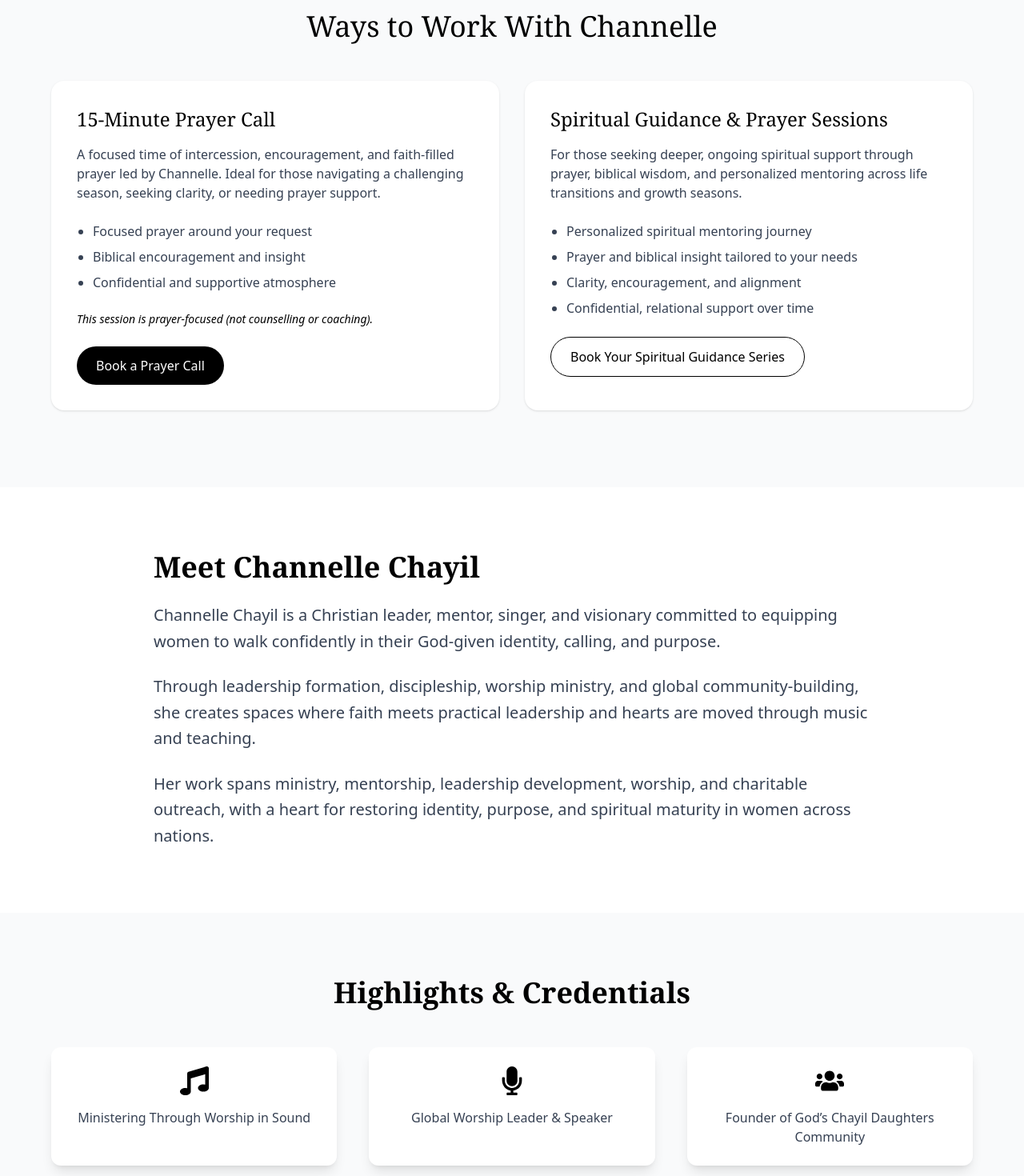
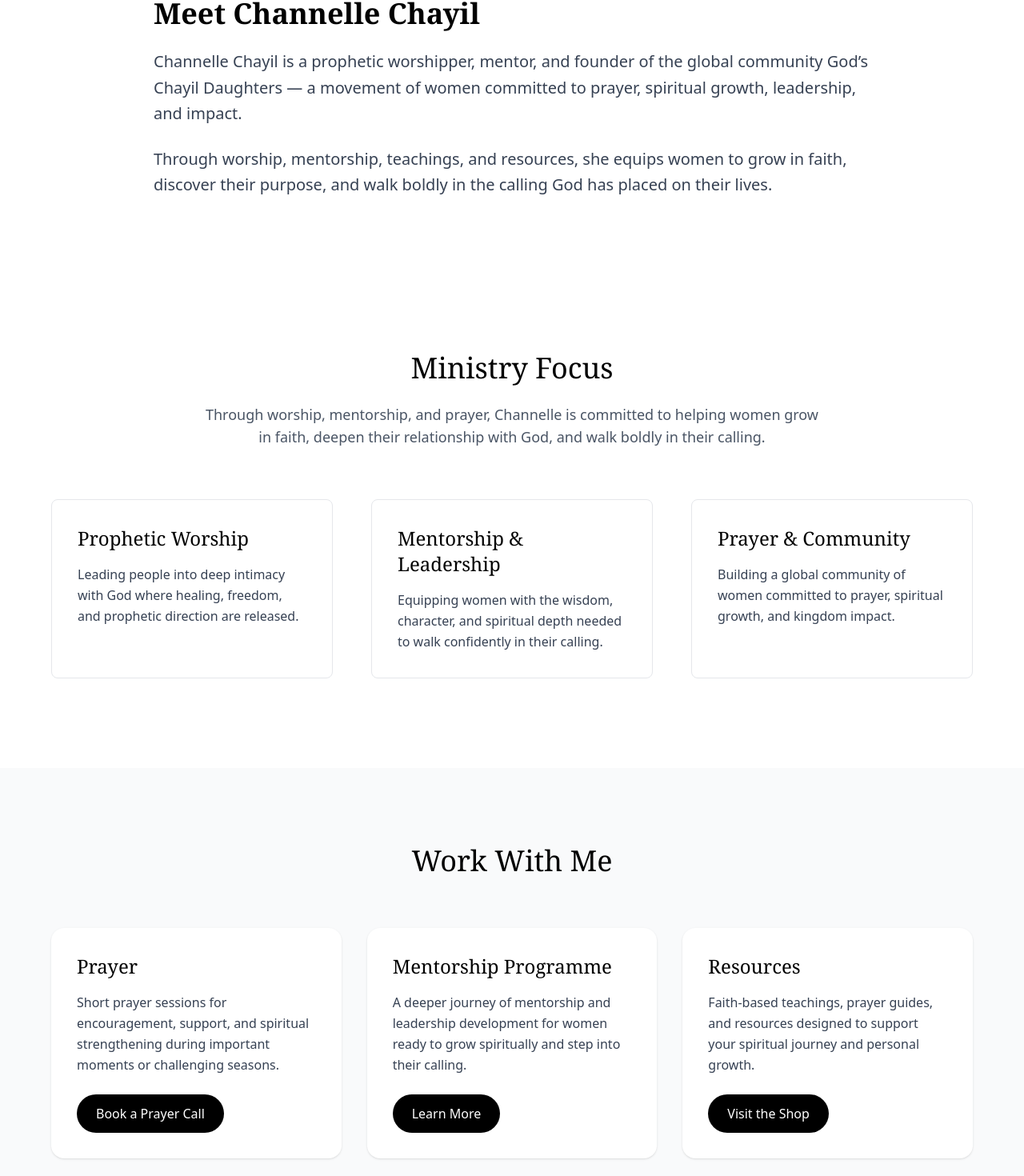
Before and after one commit to Gwills-X/Chanyil-portfolio, a React (Vite) app: page / in a window 1280 px wide. Shown: the part 1107-2577 px from the top of the page at 80% size. Built offline with nearby package versions, Linux system fonts and the light colour scheme.

Commit message:
added some changes to the home page

```diff
--- a/src/components/Highlights.jsx
+++ /dev/null
@@ -1,70 +0,0 @@
-import { motion } from "framer-motion";
-import {
-	FaMicrophone,
-	FaMusic,
-	FaUsers,
-	FaBook,
-	FaHandsHelping,
-	FaAward,
-} from "react-icons/fa";
-
-const Highlights = () => {
-	const highlights = [
-		{
-			icon: <FaMusic className='text-4xl text-black' />,
-			text: "Ministering Through Worship in Sound",
-		},
-		{
-			icon: <FaMicrophone className='text-4xl text-black' />,
-			text: "Global Worship Leader & Speaker",
-		},
-		{
-			icon: <FaUsers className='text-4xl text-black' />,
-			text: "Founder of God’s Chayil Daughters Community",
-		},
-		{
-			icon: <FaBook className='text-4xl text-black' />,
-			text: "Leadership Formation & Faith-Based Discipleship",
-		},
-		{
-			icon: <FaHandsHelping className='text-4xl text-black' />,
-			text: "Empowering Women Through Mentorship ",
-		},
-		{
-			icon: <FaAward className='text-4xl text-black' />,
-			text: "Best Woman Leader In Ministry - Women Worship Awards 2024 ",
-		},
-	];
-
-	return (
-		<section className='py-20 px-6 bg-gray-50'>
-			<div className='max-w-6xl mx-auto text-center'>
-				<motion.h2
-					className='text-3xl md:text-4xl font-serif font-semibold mb-12'
-					initial={{ opacity: 0, y: 20 }}
-					whileInView={{ opacity: 1, y: 0 }}
-					transition={{ duration: 0.8 }}
-					viewport={{ once: true }}>
-					Highlights & Credentials
-				</motion.h2>
-
-				<div className='grid grid-cols-1 sm:grid-cols-2 md:grid-cols-3 gap-10'>
-					{highlights.map((item, index) => (
-						<motion.div
-							key={index}
-							className='flex flex-col items-center text-center p-6 bg-white rounded-xl shadow-lg hover:scale-105 transition-transform duration-300'
-							initial={{ opacity: 0, y: 20 }}
-							whileInView={{ opacity: 1, y: 0 }}
-							transition={{ delay: index * 0.2, duration: 0.6 }}
-							viewport={{ once: true }}>
-							{item.icon}
-							<p className='mt-4 text-gray-700 font-medium'>{item.text}</p>
-						</motion.div>
-					))}
-				</div>
-			</div>
-		</section>
-	);
-};
-
-export default Highlights;
--- a/src/components/HomeCTA.jsx
+++ b/src/components/HomeCTA.jsx
@@ -33,12 +33,6 @@
           animate={{ opacity: 1, y: 0 }}
           transition={{ delay: 0.6, duration: 0.6 }}>
           <a
-						href='/invite'
-						className='px-10 py-4 bg-white text-black font-semibold rounded-full shadow-lg hover:bg-transparent hover:text-white hover:border hover:border-white hover:-translate-y-2 transition duration-500'>
-						Work With Channelle
-					</a>
-
-					<a
             href='/chayil-daughters'
             className='px-10 py-4 border-2 border-white font-semibold rounded-full hover:bg-white hover:text-black transition hover:-translate-y-2 duration-500'>
             Join the Community
--- a/src/components/Intro.jsx
+++ b/src/components/Intro.jsx
@@ -24,9 +24,9 @@
           initial={{ opacity: 0, x: 20 }}
           animate={{ opacity: 1, x: 0 }}
           transition={{ delay: 0.4, duration: 0.6 }}>
-					Channelle Chayil is a Christian leader, mentor, singer, and visionary
-					committed to equipping women to walk confidently in their God-given
-					identity, calling, and purpose.
+          Channelle Chayil is a prophetic worshipper, mentor, and founder of the
+          global community God’s Chayil Daughters — a movement of women
+          committed to prayer, spiritual growth, leadership, and impact.
         </motion.p>
 
         {/* Paragraph 2 */}
@@ -35,20 +35,9 @@
           initial={{ opacity: 0, x: 20 }}
           animate={{ opacity: 1, x: 0 }}
           transition={{ delay: 0.6, duration: 0.6 }}>
-					Through leadership formation, discipleship, worship ministry, and
-					global community-building, she creates spaces where faith meets
-					practical leadership and hearts are moved through music and teaching.
-				</motion.p>
-
-				{/* Paragraph 3 */}
-				<motion.p
-					className='text-lg md:text-xl text-gray-700 leading-relaxed'
-					initial={{ opacity: 0, x: 20 }}
-					animate={{ opacity: 1, x: 0 }}
-					transition={{ delay: 0.8, duration: 0.6 }}>
-					Her work spans ministry, mentorship, leadership development, worship,
-					and charitable outreach, with a heart for restoring identity, purpose,
-					and spiritual maturity in women across nations.
+          Through worship, mentorship, teachings, and resources, she equips
+          women to grow in faith, discover their purpose, and walk boldly in the
+          calling God has placed on their lives.
         </motion.p>
       </motion.div>
     </section>
--- /dev/null
+++ b/src/components/MinistryFocus.jsx
@@ -0,0 +1,70 @@
+import { motion } from "framer-motion";
+
+const fadeUp = {
+  initial: { opacity: 0, y: 30 },
+  animate: { opacity: 1, y: 0 },
+};
+
+const ministryAreas = [
+  {
+    title: "Prophetic Worship",
+    text: "Leading people into deep intimacy with God where healing, freedom, and prophetic direction are released.",
+  },
+  {
+    title: "Mentorship & Leadership",
+    text: "Equipping women with the wisdom, character, and spiritual depth needed to walk confidently in their calling.",
+  },
+  {
+    title: "Prayer & Community",
+    text: "Building a global community of women committed to prayer, spiritual growth, and kingdom impact.",
+  },
+];
+
+const MinistryFocus = () => {
+  return (
+    <section className='py-28 px-6 bg-white'>
+      <div className='max-w-6xl mx-auto text-center mb-16'>
+        <motion.h2
+          initial='initial'
+          whileInView='animate'
+          viewport={{ once: true }}
+          variants={fadeUp}
+          transition={{ duration: 0.7 }}
+          className='text-3xl md:text-4xl font-serif'>
+          Ministry Focus
+        </motion.h2>
+
+        <motion.p
+          initial='initial'
+          whileInView='animate'
+          viewport={{ once: true }}
+          variants={fadeUp}
+          transition={{ duration: 0.7, delay: 0.1 }}
+          className='text-lg text-gray-600 mt-6 max-w-3xl mx-auto'>
+          Through worship, mentorship, and prayer, Channelle is committed to
+          helping women grow in faith, deepen their relationship with God, and
+          walk boldly in their calling.
+        </motion.p>
+      </div>
+
+      <div className='max-w-6xl mx-auto grid md:grid-cols-3 gap-12'>
+        {ministryAreas.map((area, index) => (
+          <motion.div
+            key={index}
+            initial='initial'
+            whileInView='animate'
+            viewport={{ once: true }}
+            variants={fadeUp}
+            transition={{ duration: 0.7 }}
+            className='p-8 border border-gray-200 rounded-lg hover:shadow-md transition'>
+            <h3 className='text-2xl font-serif mb-4'>{area.title}</h3>
+
+            <p className='text-gray-700 leading-relaxed'>{area.text}</p>
+          </motion.div>
+        ))}
+      </div>
+    </section>
+  );
+};
+
+export default MinistryFocus;
--- a/src/components/WaysToWork.jsx
+++ b/src/components/WaysToWork.jsx
@@ -1,80 +1,69 @@
 import { motion } from "framer-motion";
+
+const fadeUp = {
+  initial: { opacity: 0, y: 30 },
+  whileInView: { opacity: 1, y: 0 },
+};
+
+const services = [
+  {
+    title: "Prayer",
+    description:
+      "Short prayer sessions for encouragement, support, and spiritual strengthening during important moments or challenging seasons.",
+    button: "Book a Prayer Call",
+    link: "https://calendly.com/channellechayil/prayer-call",
+  },
+  {
+    title: "Mentorship Programme",
+    description:
+      "A deeper journey of mentorship and leadership development for women ready to grow spiritually and step into their calling.",
+    button: "Learn More",
+    link: "/courses",
+  },
+  {
+    title: "Resources",
+    description:
+      "Faith-based teachings, prayer guides, and resources designed to support your spiritual journey and personal growth.",
+    button: "Visit the Shop",
+    link: "/shop",
+  },
+];
 
 const WaysToWork = () => {
   return (
     <section className='py-24 px-6 bg-gray-50'>
       <div className='max-w-6xl mx-auto'>
-				<h2 className='text-3xl md:text-4xl font-serif text-center mb-12'>
-					Ways to Work With Channelle
+        {/* SECTION TITLE */}
+        <h2 className='text-3xl md:text-4xl font-serif text-center mb-16'>
+          Work With Me
         </h2>
 
-				<div className='grid md:grid-cols-2 gap-8'>
-					{/* PRAYER CALL */}
+        {/* SERVICES GRID */}
+        <div className='grid md:grid-cols-3 gap-8'>
+          {services.map((service, index) => (
             <motion.div
-						initial={{ opacity: 0, y: 30 }}
-						whileInView={{ opacity: 1, y: 0 }}
+              key={index}
+              initial='initial'
+              whileInView='whileInView'
               viewport={{ once: true }}
+              variants={fadeUp}
+              transition={{ duration: 0.6, delay: index * 0.1 }}
               className='bg-white rounded-2xl p-8 shadow-sm hover:shadow-lg transition'>
-						<h3 className='text-2xl font-serif mb-4'>
-							15-Minute Prayer Call
-						</h3>
+              <h3 className='text-2xl font-serif mb-4'>{service.title}</h3>
 
-						<p className='text-gray-700 mb-6'>
-							A focused time of intercession, encouragement, and faith-filled
-							prayer led by Channelle. Ideal for those navigating a challenging
-							season, seeking clarity, or needing prayer support.
-						</p>
-
-						<ul className='list-disc pl-5 space-y-2 text-gray-700 mb-6'>
-							<li>Focused prayer around your request</li>
-							<li>Biblical encouragement and insight</li>
-							<li>Confidential and supportive atmosphere</li>
-						</ul>
-
-						<p className='text-sm italic mb-6'>
-							This session is prayer-focused (not counselling or coaching).
+              <p className='text-gray-700 mb-6 leading-relaxed'>
+                {service.description}
               </p>
 
               <a
-								href='https://calendly.com/channellechayil/prayer-call'
-		target='_blank'
+                href={service.link}
+                target={service.link.startsWith("http") ? "_blank" : "_self"}
                 rel='noopener noreferrer'
                 className='inline-block px-6 py-3 bg-black text-white rounded-full hover:bg-transparent hover:text-black hover:border hover:border-black transition'>
-							Book a Prayer Call
+                {service.button}
               </a>
             </motion.div>
-
-					{/* SPIRITUAL GUIDANCE */}
-					<motion.div
-						initial={{ opacity: 0, y: 30 }}
-						whileInView={{ opacity: 1, y: 0 }}
-						viewport={{ once: true }}
-						transition={{ delay: 0.1 }}
-						className='bg-white rounded-2xl p-8 shadow-sm hover:shadow-lg transition'>
-						<h3 className='text-2xl font-serif mb-4'>
-							Spiritual Guidance & Prayer Sessions
-						</h3>
-
-						<p className='text-gray-700 mb-6'>
-							For those seeking deeper, ongoing spiritual support through
-							prayer, biblical wisdom, and personalized mentoring across life
-							transitions and growth seasons.
-						</p>
-
-						<ul className='list-disc pl-5 space-y-2 text-gray-700 mb-6'>
-							<li>Personalized spiritual mentoring journey</li>
-							<li>Prayer and biblical insight tailored to your needs</li>
-							<li>Clarity, encouragement, and alignment</li>
-							<li>Confidential, relational support over time</li>
-						</ul>
-
-						<a
-							href='https://calendly.com/channellechayil/prayer-alignment-session'
-							target='_blank'
-							className='inline-block px-6 py-3 border border-black rounded-full hover:bg-black hover:text-white transition'>
-							Book Your Spiritual Guidance Series
-						</a>
-					</motion.div>
+          ))}
         </div>
       </div>
     </section>
--- a/src/pages/Home.jsx
+++ b/src/pages/Home.jsx
@@ -1,16 +1,18 @@
 import Hero from "../components/Hero";
 import Intro from "../components/Intro";
-import Highlights from "../components/Highlights";
+
 import HomeCTA from "../components/HomeCTA";
 import WaysToWork from "../components/WaysToWork";
+import MinistryFocus from "../components/MinistryFocus";
 
 const Home = () => {
   return (
     <div>
       <Hero />
-<WaysToWork/>
       <Intro />
-			<Highlights />
+      <MinistryFocus />
+      <WaysToWork />
+
       <HomeCTA />
     </div>
   );
```
Also changed, not shown: src/components/Hero.jsx (+1 -7 lines). Lines whose indentation alone changed are shown as unchanged.
